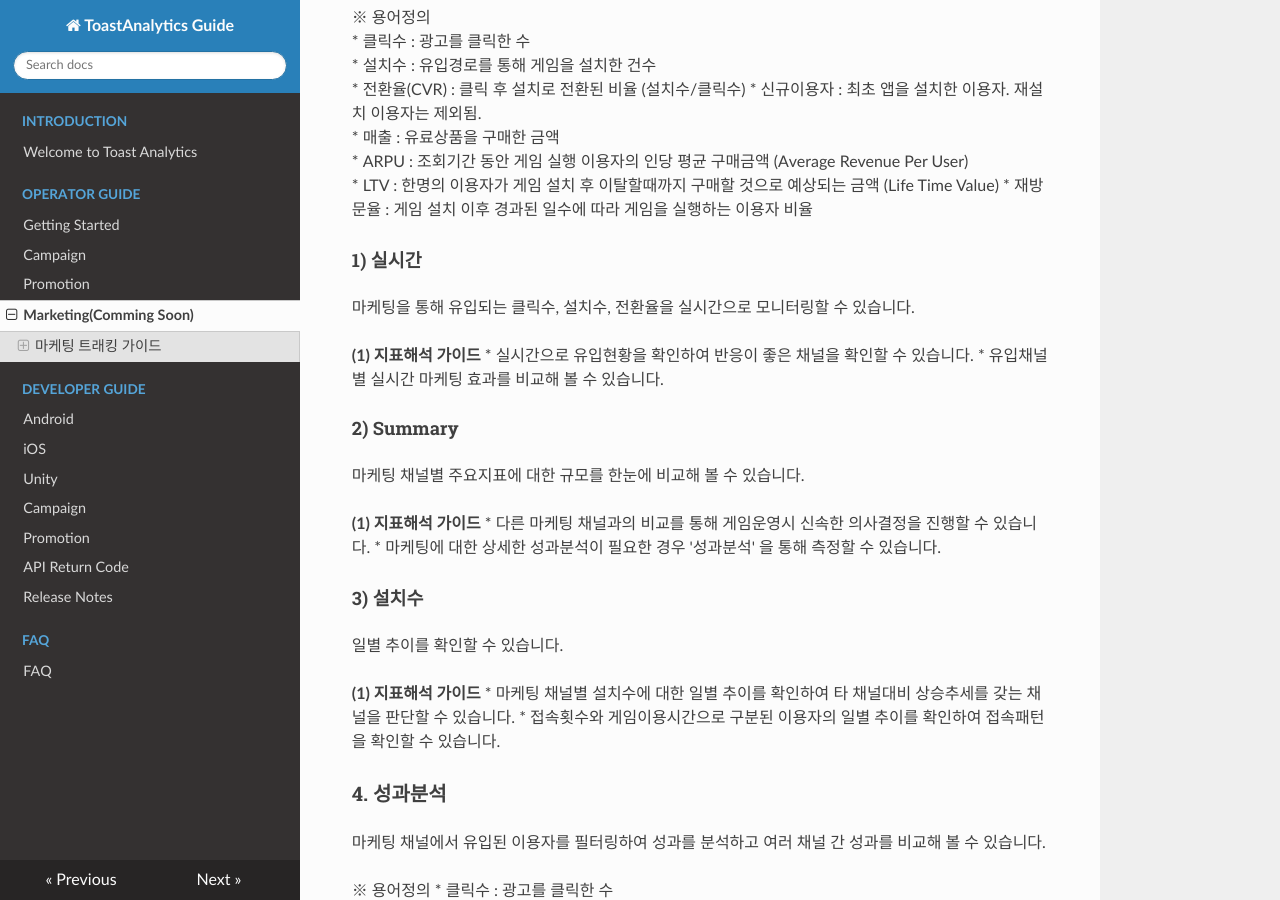
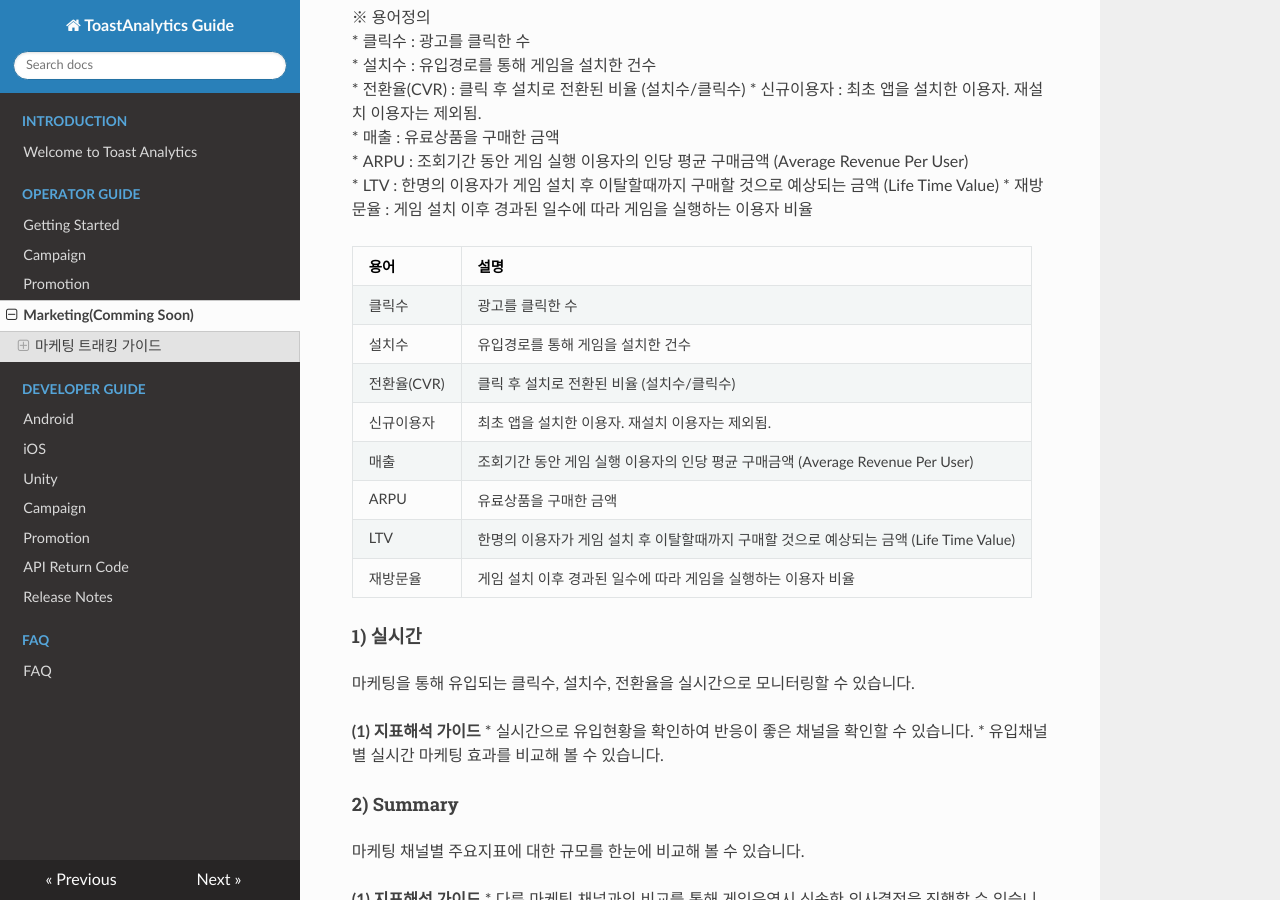
Before and after one commit to ToastAnalytics/ToastAnalytics, an MkDocs documentation site: the page built from docs/Developer/3. marketing Guide.md, in a window 1280 px wide and 900 px high, scrolled down 12005 px. Built offline with MkDocs 1.6.1, drawn with Linux system fonts in a browser that asks for light colours; nearby versions of some CDN libraries; old or Windows-style settings are respelled for this version of MkDocs.

Commit message:
Update 3. marketing Guide.md
.

```diff
--- a/docs/Developer/3. marketing Guide.md
+++ b/docs/Developer/3. marketing Guide.md
@@ -212,6 +212,18 @@ AOS이외의 스토어인 경우 이용자를 트래킹할 수 있는 레퍼러
 * LTV : 한명의 이용자가 게임 설치 후 이탈할때까지 구매할 것으로 예상되는 금액 (Life Time Value)
 * 재방문율 : 게임 설치 이후 경과된 일수에 따라 게임을 실행하는 이용자 비율
 
+ |용어|설명|
+|---|---|
+|클릭수 |	광고를 클릭한 수|
+|설치수|	유입경로를 통해 게임을 설치한 건수 |
+|전환율(CVR)|	클릭 후 설치로 전환된 비율 (설치수/클릭수) |
+|신규이용자|	최초 앱을 설치한 이용자. 재설치 이용자는 제외됨.|
+|매출|	조회기간 동안 게임 실행 이용자의 인당 평균 구매금액 (Average Revenue Per User)|
+|ARPU|	유료상품을 구매한 금액|
+|LTV|	한명의 이용자가 게임 설치 후 이탈할때까지 구매할 것으로 예상되는 금액 (Life Time Value)|
+|재방문율|	게임 설치 이후 경과된 일수에 따라 게임을 실행하는 이용자 비율|
+
+
 #### 1) 실시간
  마케팅을 통해 유입되는 클릭수, 설치수, 전환율을 실시간으로 모니터링할 수 있습니다.
 
```
